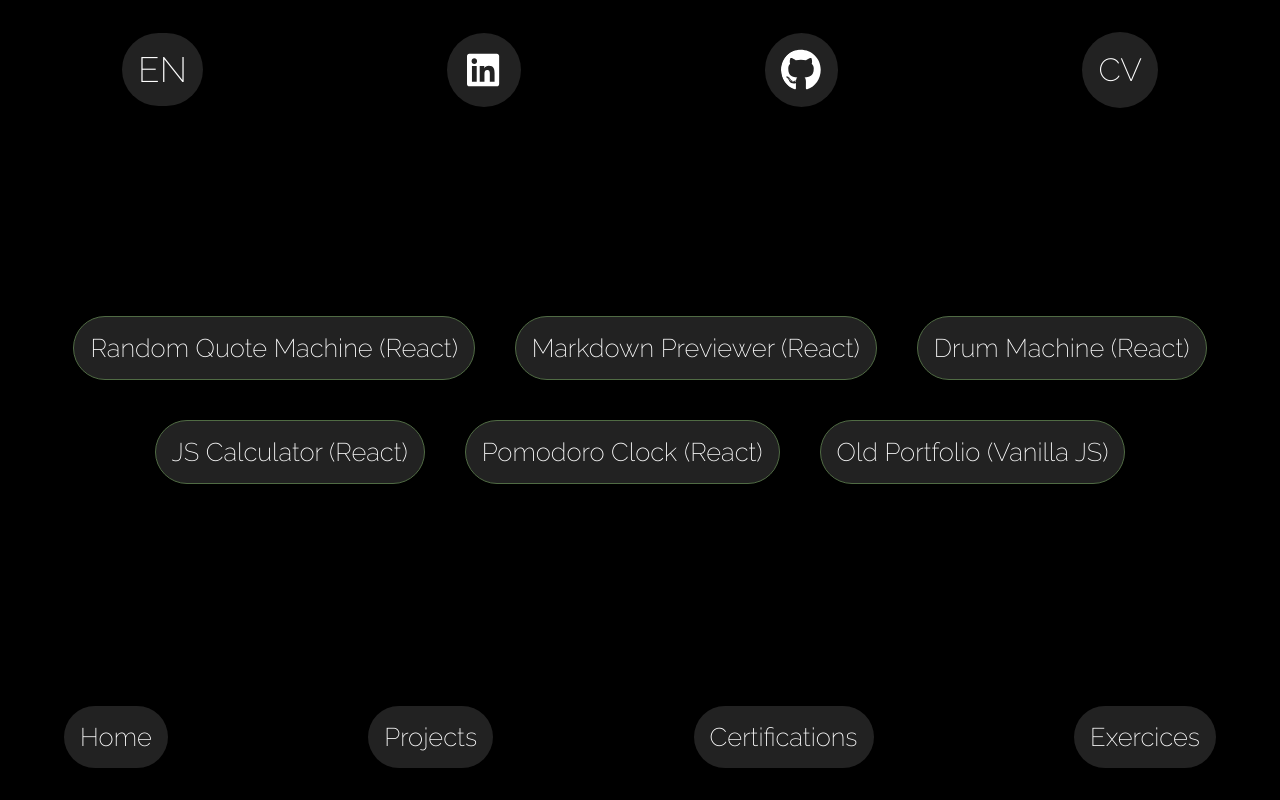
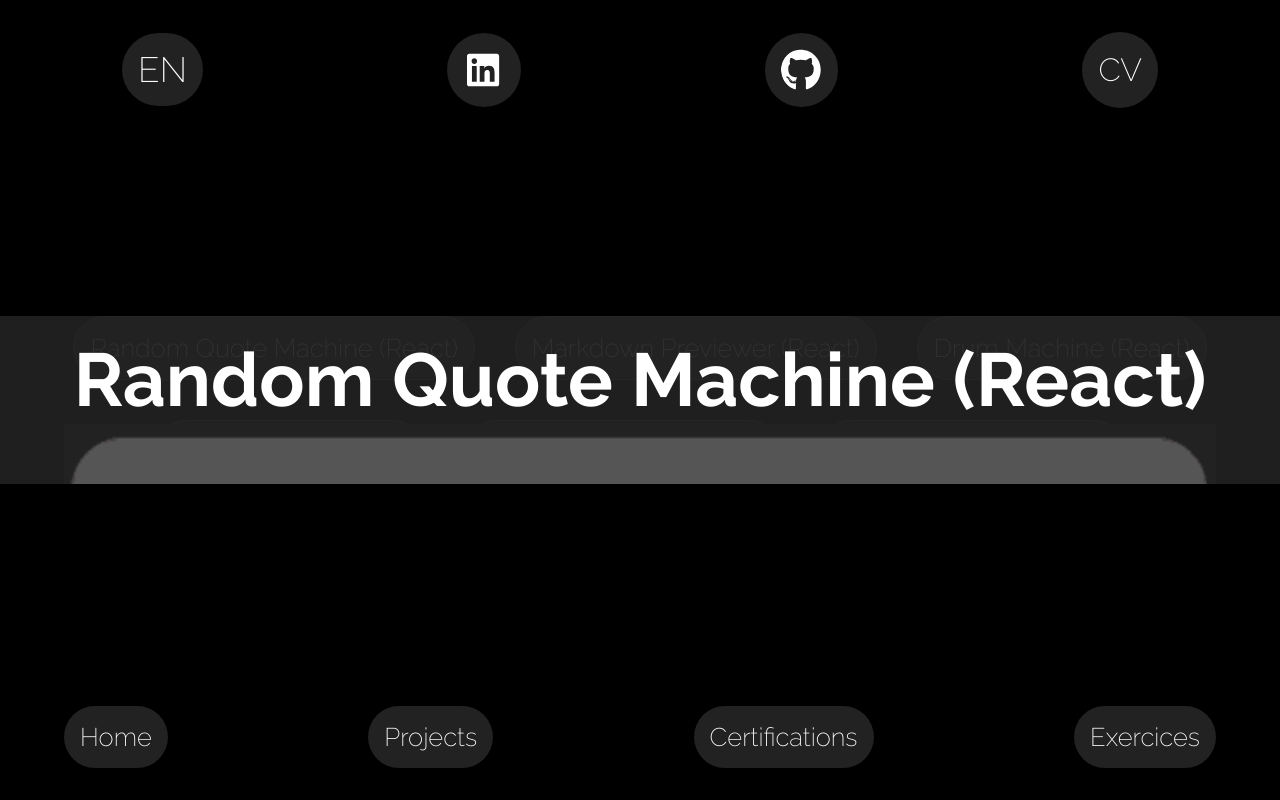
Before and after one commit to mati-fernandez/portfolio-react, a React (Vite) app: page /#/projects in a window 1280 px wide. Built offline with nearby package versions, Linux system fonts and the light colour scheme.

Commit message:
Some styling

```diff
--- a/src/App.css
+++ b/src/App.css
@@ -69,7 +69,11 @@ body {
   font-size: 1.8rem;
   margin: 0;
   border-radius: 50px;
-  padding: 0 2vw;
+  padding: 2vw;
+}
+
+#name:hover {
+  background-color: var(--color-background-secondary);
 }
 
 #menu-btn {
@@ -80,7 +84,7 @@ body {
 }
 
 #menu-btn:hover {
-  background-color: var(--color-background);
+  background-color: var(--color-background-secondary);
 }
 
 #menu-btn > img {
@@ -135,7 +139,8 @@ body {
   pointer-events: auto;
   position: absolute;
   top: 50%;
-  transform: translate(0, -50%);
+  left: 50%;
+  transform: translate(-50%, -50%);
   height: calc(var(--vh, 1vh) * 85);
   padding-top: 8vh;
 }
@@ -145,15 +150,53 @@ body {
   line-height: 0;
 }
 
+.thumbnail {
+  width: 90vw;
+}
+
+.project-detail {
+  padding-top: 0;
+  font-size: 2rem;
+  display: flex;
+  flex-direction: column;
+  justify-content: space-around;
+}
+
+.project-detail h3 {
+  margin: 0;
+}
+
+.project-detail p {
+  margin: 0;
+  font-size: 1.2rem;
+}
+
+.project-detail .btn-panel {
+  display: flex;
+  flex-direction: row;
+  justify-content: space-between;
+}
+
+.project-detail .btn-panel .button {
+  margin: 0;
+  font-size: 1.2rem;
+  height: fit-content;
+  width: fit-content;
+  align-self: center;
+}
+
 .page {
+  display: flex;
+  justify-content: center;
   height: calc(var(--vh, 1vh) * 90);
   overflow: hidden;
   padding: 10vh 0;
+  gap: 4vh;
 }
 
 .page > a {
   border: 1px solid var(--color-secondary);
-  background-color: var(--color-background);
+  height: fit-content;
 }
 
 .page > a:hover {
@@ -226,22 +269,6 @@ body {
     padding: 0;
   }
 
-  #desktop-header > a {
-    background-color: var(--color-background-secondary);
-    border-radius: 50px;
-  }
-
-  #desktop-header > a:hover {
-    background-color: var(--color-secondary);
-  }
-
-  #logo {
-    display: flex;
-    position: static;
-    border-radius: 50px;
-    height: 1.3rem;
-  }
-
   .link {
     font-size: 0.8rem;
   }
@@ -290,7 +317,6 @@ body {
 
   .page > a {
     border-radius: 50px;
-    background-color: var(--color-background-secondary);
   }
 
   .page > a:hover {
--- a/src/components/MobileHeader.jsx
+++ b/src/components/MobileHeader.jsx
@@ -16,7 +16,7 @@ const MobileHeader = ({ showMenu, setShowMenu }) => {
 
   return (
     <div id="wrapper">
-      {showMenu && <MobileMenu id="modal" translate={translate} />}
+      {showMenu && <MobileMenu translate={translate} />}
       <header id="mobile-header">
         <Link className="link" to="/">
           <p id="name">Matias</p>
--- /dev/null
+++ b/src/components/Modal.jsx
@@ -0,0 +1,10 @@
+// eslint-disable-next-line react/prop-types
+const Modal = ({ children }) => {
+  return (
+    <article className="alpha-bkg is-open">
+      <div className="modal project-detail">{children}</div>
+    </article>
+  );
+};
+
+export default Modal;
--- a/src/i18n/en.json
+++ b/src/i18n/en.json
@@ -7,7 +7,11 @@
     "item4": "Exercices"
   },
   "projects": {
-    "item1": "Random Quote Machine (React)",
+    "item1": {
+      "title": "Random Quote Machine (React)",
+      "description": "This must have been my first experience with asynchronous requests to an external API.",
+      "button": "Open"
+    },
     "item2": "Markdown Previewer (React)",
     "item3": "Drum Machine (React)",
     "item4": "JS Calculator (React)",
--- a/src/i18n/es.json
+++ b/src/i18n/es.json
@@ -7,7 +7,12 @@
     "item4": "Ejercicios"
   },
   "projects": {
-    "item1": "Máquina de Citas Aleatorias (React)",
+    "item1": {
+      "title": "Máquina de Citas Aleatorias (React)",
+      "description": "Esta debe haber sido mi primer experiencia con peticiones asíncronas hacia una API externa.",
+      "button1": "Cerrar",
+      "button2": "Abrir"
+    },
     "item2": "Previsualizdor de Markdown (React)",
     "item3": "Caja de Ritmos (React)",
     "item4": "Calculadora JS (React)",
--- a/src/pages/Projects.jsx
+++ b/src/pages/Projects.jsx
@@ -1,5 +1,7 @@
 import { useContext } from 'react';
 import { TranslationContext } from '../i18n/TranslationContext';
+import Modal from '../components/Modal';
+import imgrqm from '../assets/random-quote-machine.png';
 
 const Projects = () => {
   const { translate } = useContext(TranslationContext);
@@ -11,8 +13,21 @@ const Projects = () => {
         href="https://mati-fernandez.github.io/random-quote-machine/"
         target="_blank"
       >
-        {translate('projects.item1')}
+        {translate('projects.item1.title')}
       </a>
+      <Modal>
+        <h3>{translate('projects.item1.title')}</h3>
+        <img className="thumbnail" src={imgrqm} alt="Random quote machine" />
+        <p>{translate('projects.item1.description')}</p>
+        <div className="btn-panel">
+          <a href="#" className="link button">
+            {translate('projects.item1.button1')}
+          </a>
+          <a href="#" className="link button">
+            {translate('projects.item1.button2')}
+          </a>
+        </div>
+      </Modal>
       <a
         className="long-text button link"
         href="https://mati-fernandez.github.io/markdown-previewer/"
```
Also changed, not shown: src/assets/random-quote-machine.png (added).
